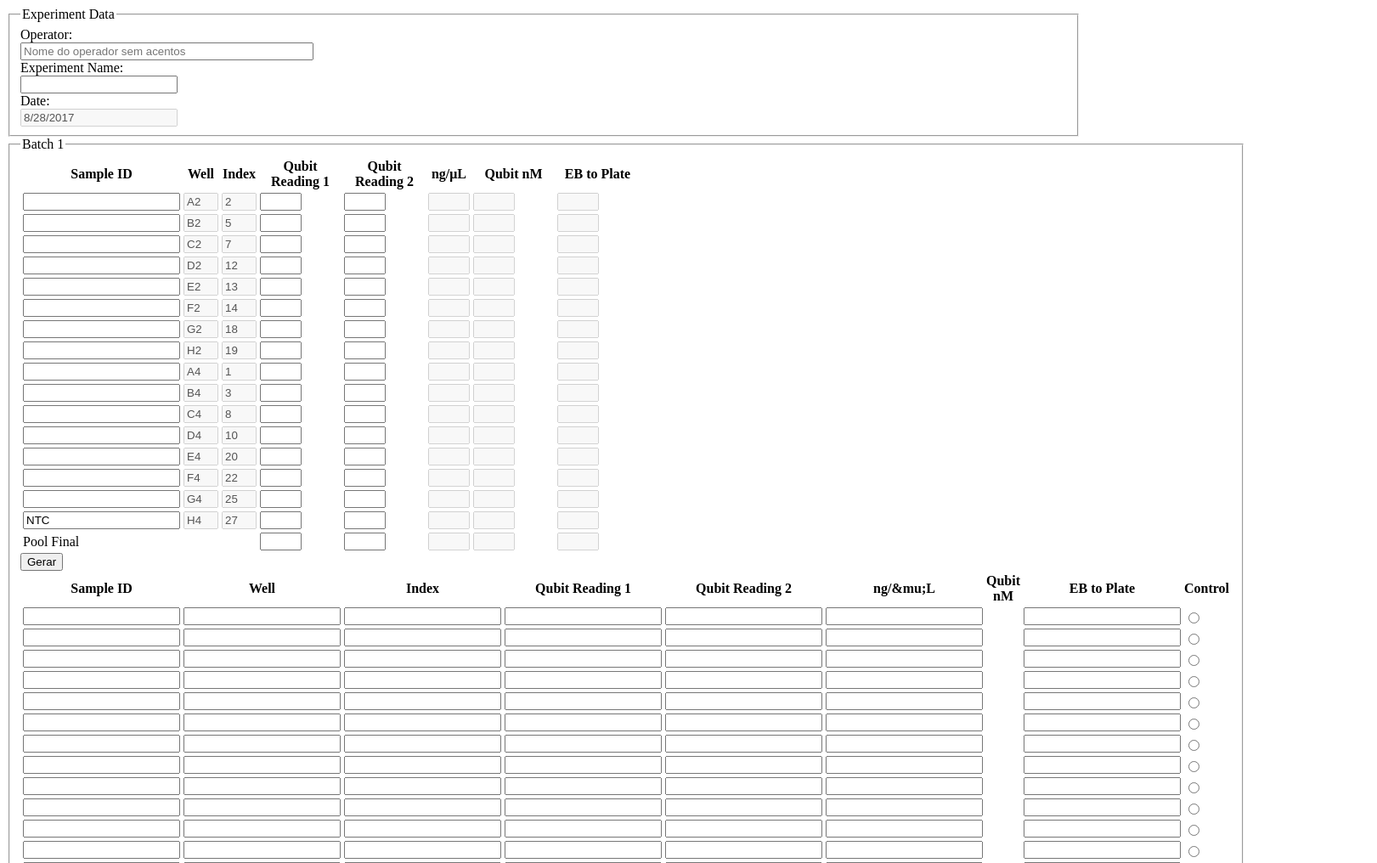
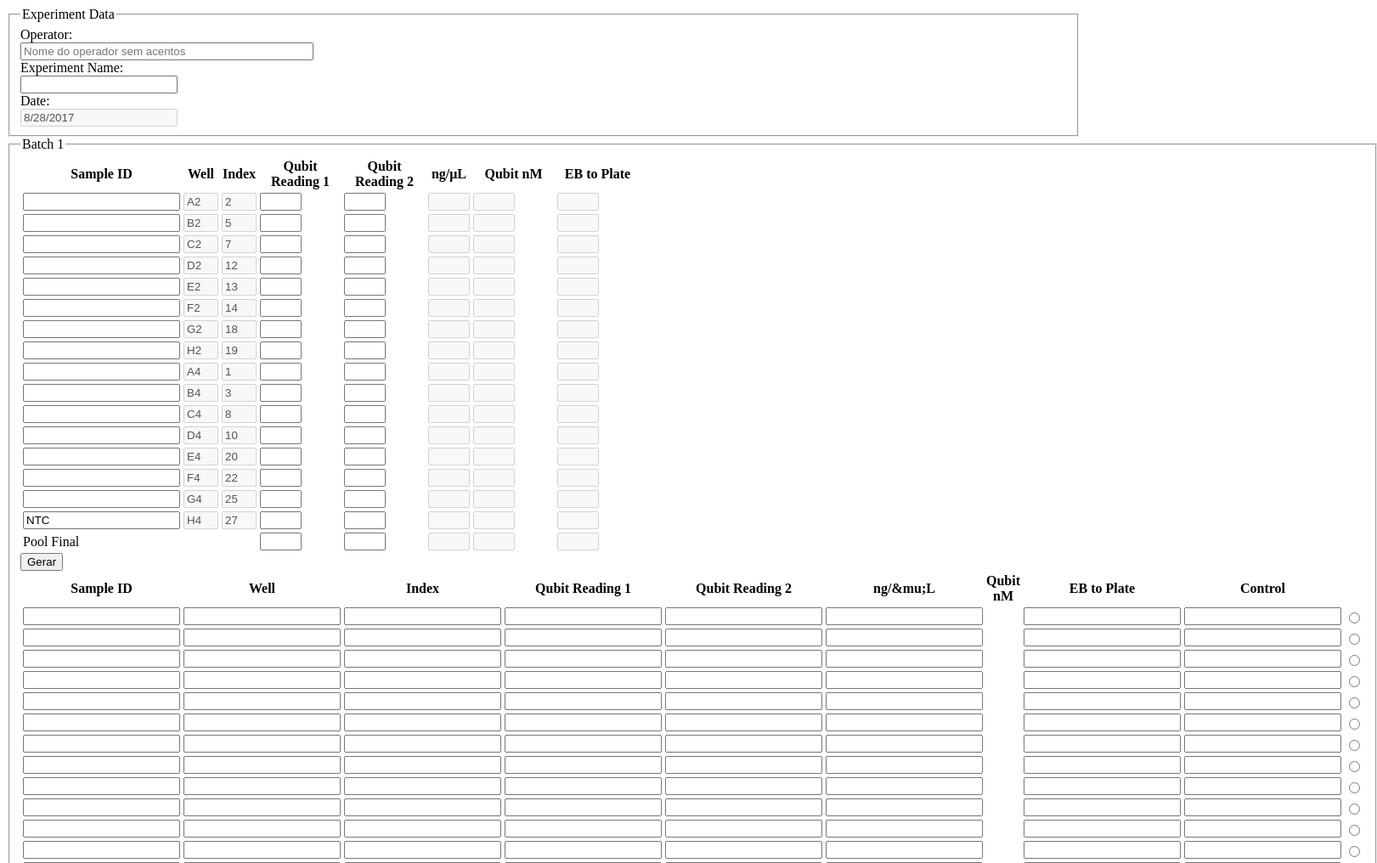
Before and after one commit to ojep/pipelinetracker, a plain HTML site: page index_static.html in a window 1280 px wide. Shown: the top 1016 px of the page at 85% size, 1621 px wide, since content can reach past the window. Drawn offline with Linux system fonts and the light colour scheme.

Commit message:
Criado o projeto no Eclipse

```diff
--- a/index_static.html
+++ b/index_static.html
@@ -287,7 +287,7 @@
 	  <td><input type='text' size='3' disabled></input></td>
 	</tr>
 	<tr id='b2l7'>
-	  <td><input type='text'</input></td>
+	  <td><input type='text'></input></td>
 	  <td><input type='text' size='2' value='G6' disabled></input></td>
 	  <td><input type='text' size='2' value='18' disabled></input></td>
 	  <td><input type='text' size='3'></input></td>
@@ -297,7 +297,7 @@
 	  <td><input type='text' size='3' disabled></input></td>
 	</tr>
 	<tr id='b2l8'>
-	  <td><input type='text'</input></td>
+	  <td><input type='text'></input></td>
 	  <td><input type='text' size='2' value='H6' disabled></input></td>
 	  <td><input type='text' size='2' value='19' disabled></input></td>
 	  <td><input type='text' size='3'></input></td>
--- a/resources/MFTRINI.js
+++ b/resources/MFTRINI.js
@@ -88,6 +88,9 @@ draw = function(fieldset){
 			inp.type = 'text';
 			td = tr.insertCell();
 			inp=td.appendChild(document.createElement('input'));
+			inp.type = 'text';
+			td = tr.insertCell();
+			inp=td.appendChild(document.createElement('input'));
 			inp.type = 'radio';
 			inp.name = 'control';
 			inp.value= 'control'+i;
```
Also changed, not shown: 4 other files.
